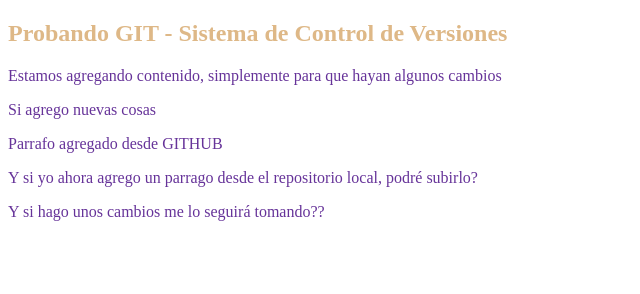
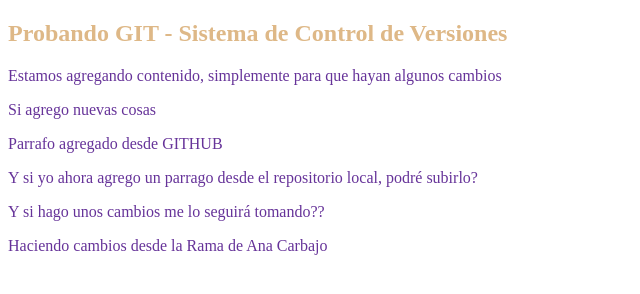
Before and after one commit to IsmaTerluk/probandoGIT, a plain HTML site: page index.html in a window 1280 px wide. Shown: the whole page, without its empty margins (0-640 px from the left). Drawn offline with Linux system fonts and the light colour scheme.

Commit message:
Rama anaCarbajo

```diff
--- a/index.html
+++ b/index.html
@@ -21,5 +21,10 @@
 
     <p> Y si hago unos cambios me lo seguirá tomando?? </p>
 
+
+    <p> Haciendo cambios desde la Rama de Ana Carbajo </p>
+
+
+
 </body>
 </html>
```
